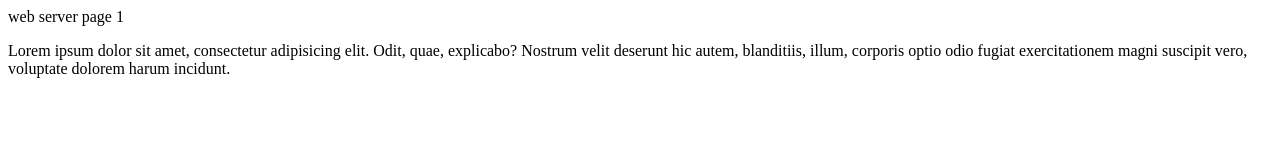
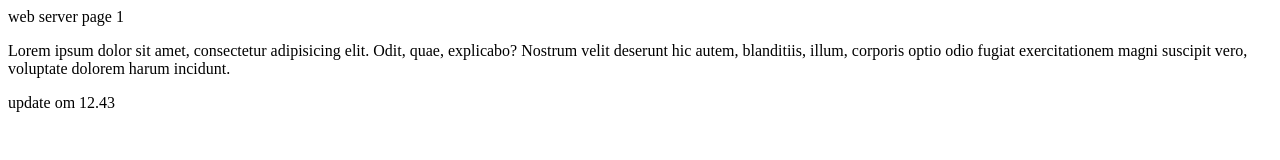
Before and after one commit to quintenvg1/webserver, a plain HTML site: page index.html in a window 1280 px wide. Drawn offline with Linux system fonts and the light colour scheme.

Commit message:
Update index.html
added time

```diff
--- a/index.html
+++ b/index.html
@@ -1,4 +1,5 @@
 <html>
 <p>web server page 1</p>
 <p>Lorem ipsum dolor sit amet, consectetur adipisicing elit. Odit, quae, explicabo? Nostrum velit deserunt hic autem, blanditiis, illum, corporis optio odio fugiat exercitationem magni suscipit vero, voluptate dolorem harum incidunt.</p>
+<p>update om 12.43</p>
 </html>
```
